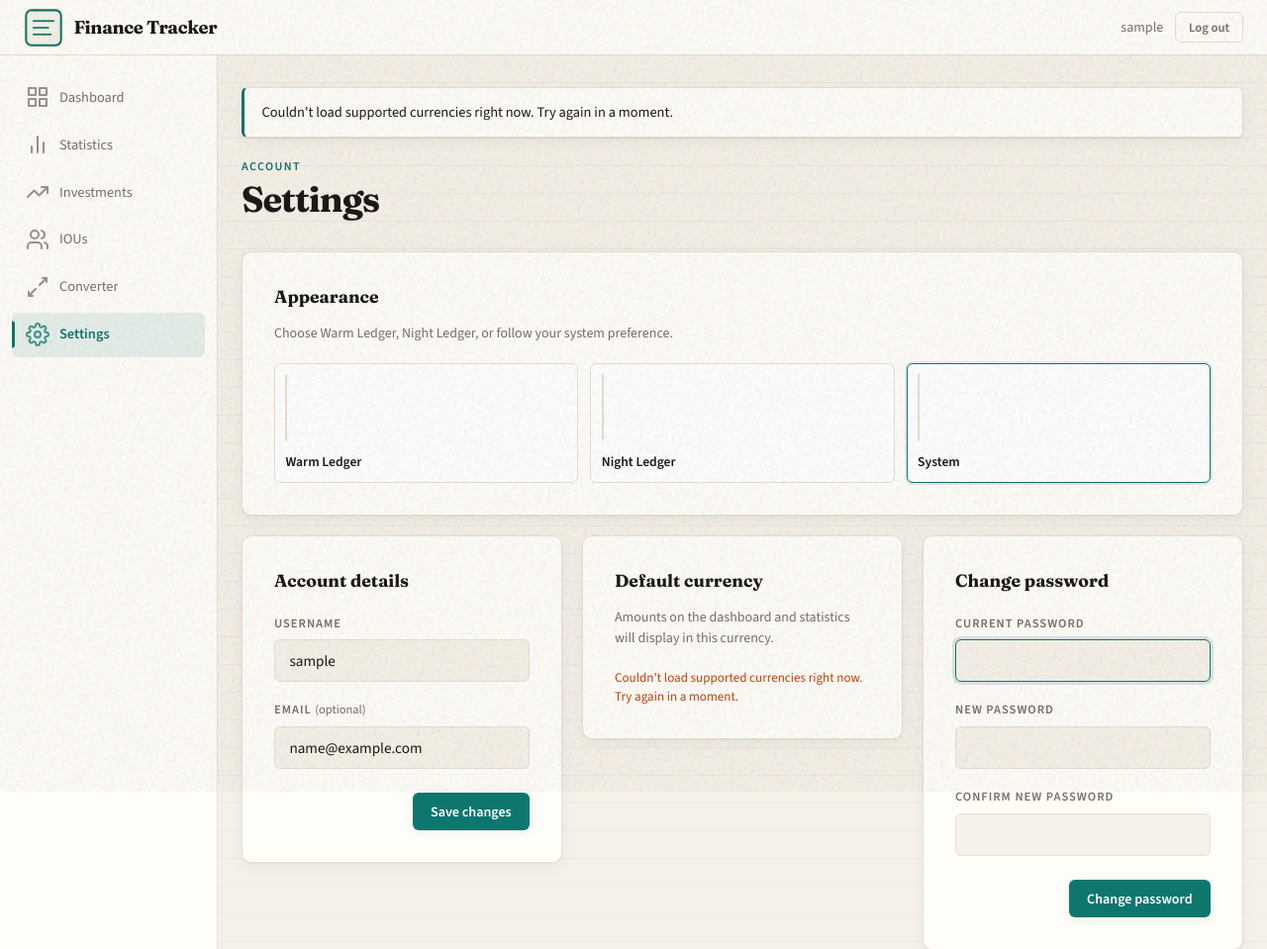
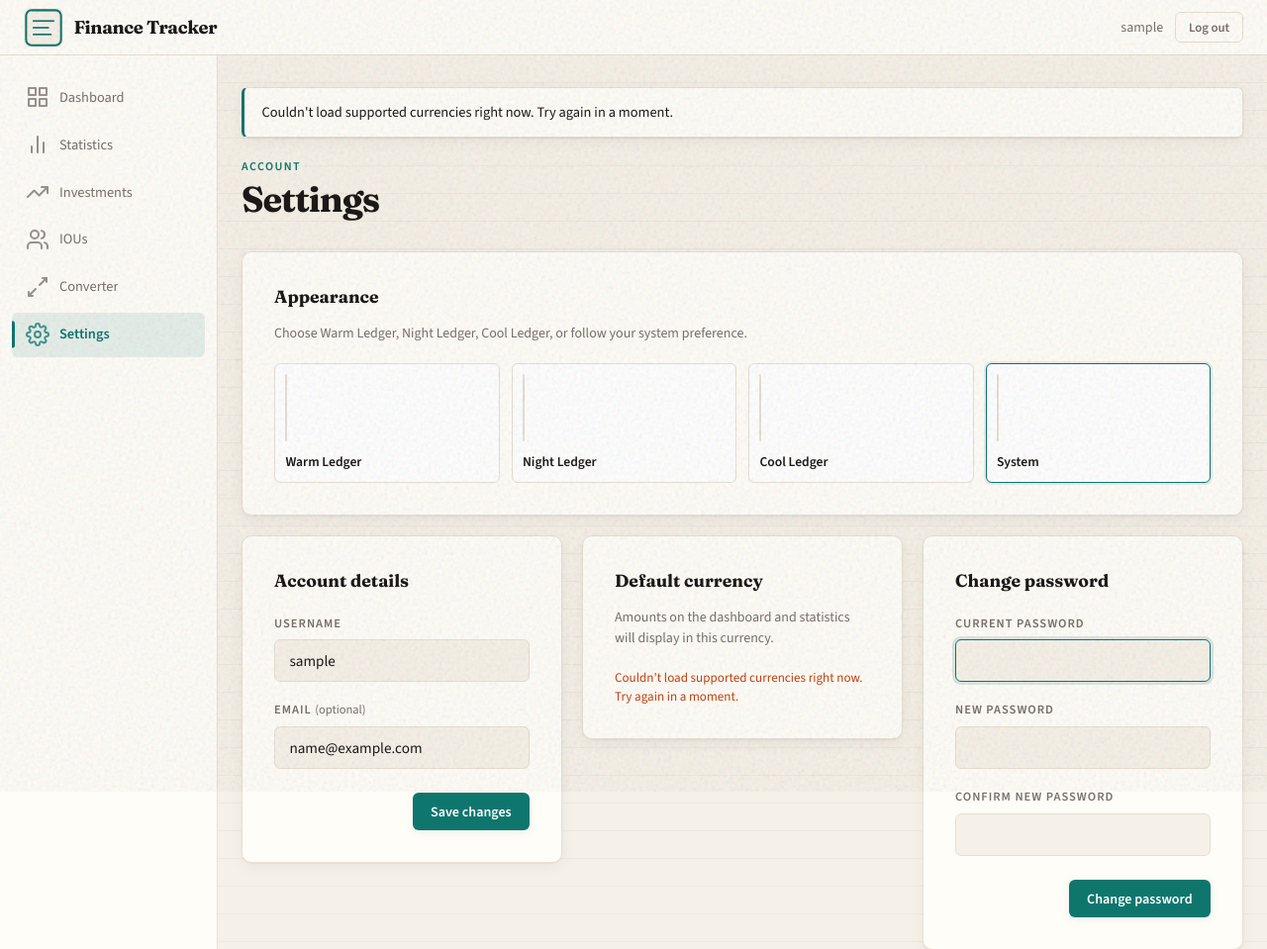
Before and after one commit to petkov93/finance-tracker, a Django app: page /settings/ in a window 1280 px wide. Shown: the top 959 px of the page at 99% size. Run offline with Django 5.2, Linux system fonts and the light colour scheme; the visitor is signed in with stand-in values (Sample User, id 1); data comes from the database, SQL or seed files in the repository; data that the repository does not hold is empty.

Commit message:
Add Cool Ledger Theme preference end-to-end (#53).
Ship cool as an explicit stored appearance with Settings swatch, FOUC/resolve twins, and tokens, while System still maps only to warm|night.

Co-authored-by: Cursor <cursoragent@cursor.com>

```diff
--- a/financetracker/services/theme_constants.py
+++ b/financetracker/services/theme_constants.py
@@ -1,13 +1,15 @@
 THEME_WARM = "warm"
 THEME_NIGHT = "night"
+THEME_COOL = "cool"
 THEME_SYSTEM = "system"
 
 THEME_CHOICES = [
     (THEME_WARM, "Warm Ledger"),
     (THEME_NIGHT, "Night Ledger"),
+    (THEME_COOL, "Cool Ledger"),
     (THEME_SYSTEM, "System"),
 ]
 
 DEFAULT_THEME_PREFERENCE = THEME_SYSTEM
 THEME_COOKIE_NAME = "ft_theme"
-THEME_VALUES = frozenset({THEME_WARM, THEME_NIGHT, THEME_SYSTEM})
+THEME_VALUES = frozenset({THEME_WARM, THEME_NIGHT, THEME_COOL, THEME_SYSTEM})
--- a/financetracker/static/financetracker/css/style.css
+++ b/financetracker/static/financetracker/css/style.css
@@ -1472,7 +1528,7 @@ a.transaction-row--link:hover {
 
 .theme-swatches {
   display: grid;
-  grid-template-columns: repeat(3, minmax(0, 1fr));
+  grid-template-columns: repeat(4, minmax(0, 1fr));
   gap: 0.75rem;
 }
 
@@ -1541,6 +1597,10 @@ a.transaction-row--link:hover {
 .theme-swatch-night .theme-swatch-accent { background: #2dd4bf; }
 .theme-swatch-night .theme-swatch-amount { color: #f5e6d3; }
 
+.theme-swatch-cool .theme-swatch-bg { background: #eef1f4; }
+.theme-swatch-cool .theme-swatch-accent { background: #3b6d8f; }
+.theme-swatch-cool .theme-swatch-amount { color: #1e293b; }
+
 .theme-swatch-system .theme-swatch-bg {
   background: linear-gradient(90deg, #f6f1e8 50%, #1a1612 50%);
 }
--- a/financetracker/static/financetracker/js/theme.js
+++ b/financetracker/static/financetracker/js/theme.js
@@ -2,7 +2,7 @@
   var root = document.documentElement;
 
   function resolve(preference) {
-    if (preference === "warm" || preference === "night") {
+    if (preference === "warm" || preference === "night" || preference === "cool") {
       return preference;
     }
     return window.matchMedia("(prefers-color-scheme: dark)").matches ? "night" : "warm";
--- a/financetracker/templates/financetracker/base.html
+++ b/financetracker/templates/financetracker/base.html
@@ -14,13 +14,13 @@
         var match = document.cookie.match(/(?:^|; )ft_theme=([^;]*)/);
         pref = match ? decodeURIComponent(match[1]) : "system";
       }
-      if (pref !== "warm" && pref !== "night" && pref !== "system") {
+      if (pref !== "warm" && pref !== "night" && pref !== "cool" && pref !== "system") {
         pref = "system";
       }
       root.setAttribute("data-theme-preference", pref);
       /* Twin of theme.js resolve(): System -> Warm Ledger / Night Ledger from OS scheme. */
       function resolve(preference) {
-        if (preference === "warm" || preference === "night") return preference;
+        if (preference === "warm" || preference === "night" || preference === "cool") return preference;
         return window.matchMedia("(prefers-color-scheme: dark)").matches ? "night" : "warm";
       }
       var theme = resolve(pref);
--- a/financetracker/templates/financetracker/settings.html
+++ b/financetracker/templates/financetracker/settings.html
@@ -13,7 +13,7 @@
   <section class="settings-section settings-section-appearance">
     <div class="form-card">
       <h2 class="settings-section-title">Appearance</h2>
-      <p class="settings-section-desc">Choose Warm Ledger, Night Ledger, or follow your system preference.</p>
+      <p class="settings-section-desc">Choose Warm Ledger, Night Ledger, Cool Ledger, or follow your system preference.</p>
       <form method="post" class="theme-form" novalidate>
         {% csrf_token %}
         <input type="hidden" name="action" value="theme" />
```
Also changed, not shown: other parts of financetracker/static/financetracker/css/style.css (+56 -0 lines), CONTEXT.md (+5 -1 lines), docs/adr/0003-system-theme-excludes-cool-ledger.md (added, +3 -0 lines), financetracker/tests/test_services_theme_preference.py (+10 -0 lines), financetracker/tests/test_views_settings.py (+12 -10 lines), financetracker/migrations/0011_userprofile_theme_cool_ledger.py (added).
